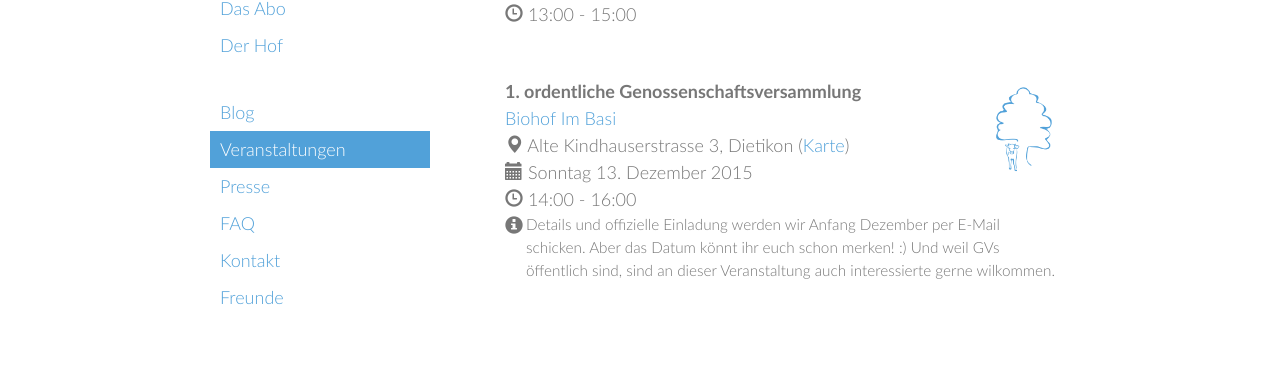
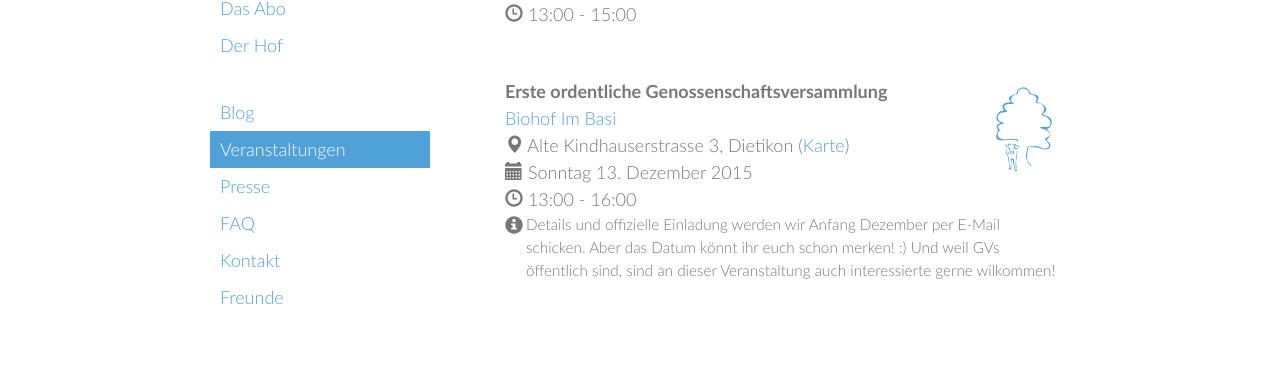
Before and after one commit to vryser/basimilch.github.io, a Jekyll site: the page built from pages/040-veranstaltungen.md, in a window 1280 px wide and 900 px high, scrolled down 912 px. Shown: the part 180-545 px from the top of the window. Built offline with Jekyll 4.4.1, drawn with Linux system fonts in a browser that asks for light colours.

Commit message:
minor: corrections on event 13dec2015

```diff
--- a/_data/events.yml
+++ b/_data/events.yml
@@ -119,8 +119,8 @@
   address:    Alte Kindhauserstrasse 3, Dietikon
   map_url:    https://www.google.ch/maps/place/Alte+Kindhauserstrasse+3+8953+Dietikon+Switzerland
 
-- title:      1. ordentliche Genossenschaftsversammlung
-  start:      2015-12-13 14:00:00 +0100
+- title:      Erste ordentliche Genossenschaftsversammlung
+  start:      2015-12-13 13:00:00 +0100
   end:        2015-12-13 16:00:00 +0100
   place:      Biohof Im Basi
   image:      logos/basimilch_avatar.png
@@ -131,4 +131,4 @@
     Details und offizielle Einladung werden wir Anfang Dezember per
     E-Mail schicken. Aber das Datum könnt ihr euch schon merken! :)
     Und weil GVs öffentlich sind, sind an dieser Veranstaltung auch
-    interessierte gerne wilkommen.
+    interessierte gerne wilkommen!
```
